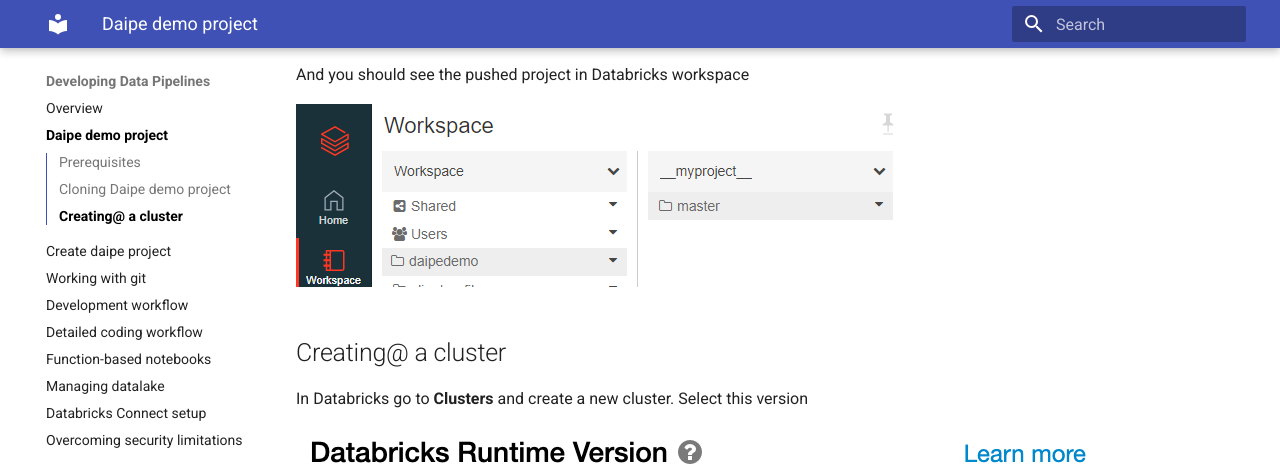
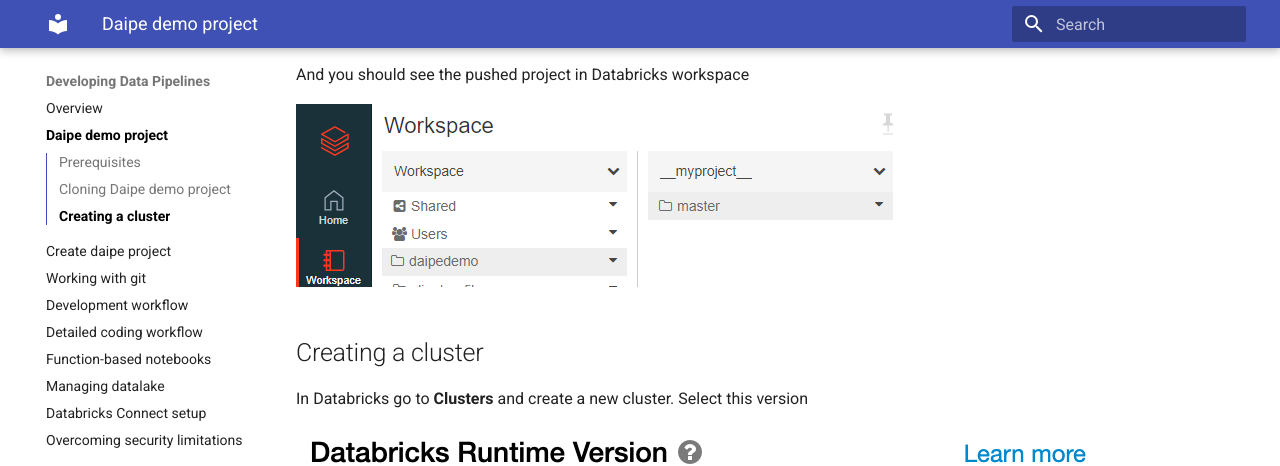
Before and after one commit to daipe-ai/platform-docs, an MkDocs documentation site: the page built from docs/data-pipelines-workflow/daipe-demo-project.md, in a window 1280 px wide and 900 px high, scrolled down 2324 px. Shown: the top 466 px of the window. Built offline with MkDocs 1.6.1 and Material for MkDocs 9.7.7, drawn with Linux system fonts in a browser that asks for light colours.

Commit message:
Fix typo

```diff
--- a/docs/data-pipelines-workflow/daipe-demo-project.md
+++ b/docs/data-pipelines-workflow/daipe-demo-project.md
@@ -62,7 +62,7 @@
 ![](../images/pushed_daipedemo_project.png)
 
 
-## Creating@ a cluster
+## Creating a cluster
 
 In Databricks go to **Clusters** and create a new cluster.
 Select this version
```
